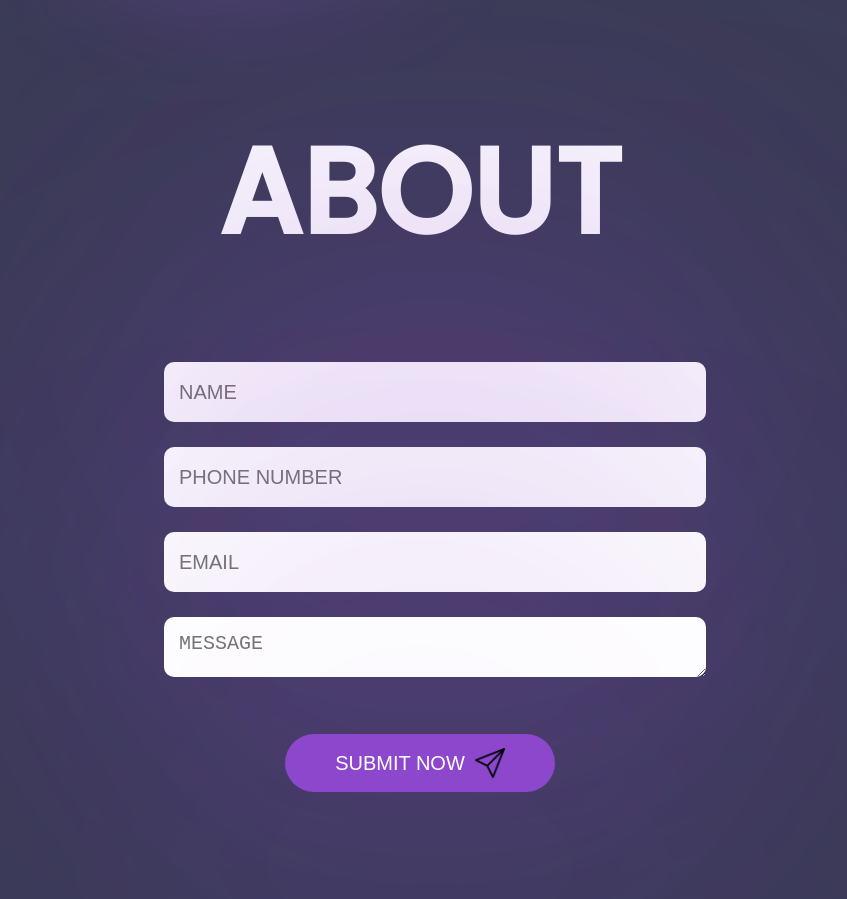
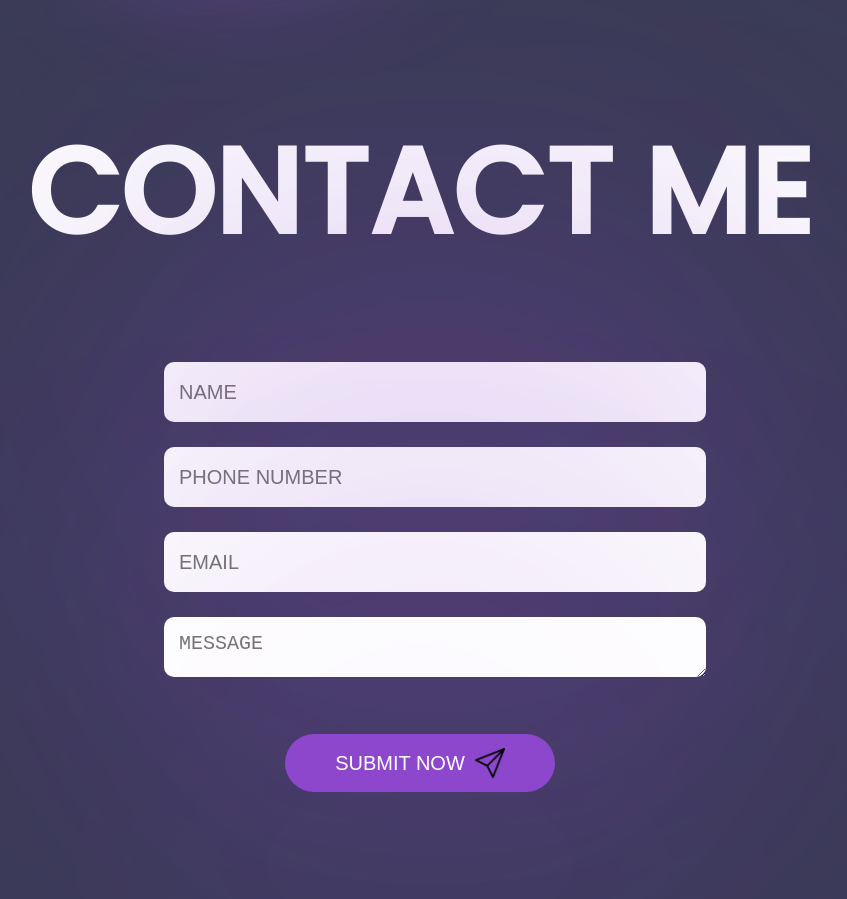
Before and after one commit to Frank9956/OIBSIP, a plain HTML site: page portfoilio/index.html in a window 1280 px wide. Shown: the part 4114-5013 px from the top of the page, without its empty margins (220-1067 px from the left). Drawn offline with nearby package versions, Linux system fonts and the light colour scheme.

Commit message:
Update index.html

```diff
--- a/portfoilio/index.html
+++ b/portfoilio/index.html
@@ -134,7 +134,7 @@
 
         <section class="fourthSection" id="fourthSection">
             <div class="poster">
-                <H1>ABOUT</H1>
+                <H1>CONTACT ME</H1>
             </div>
             <div class="contact">
                 <form action="">
```
